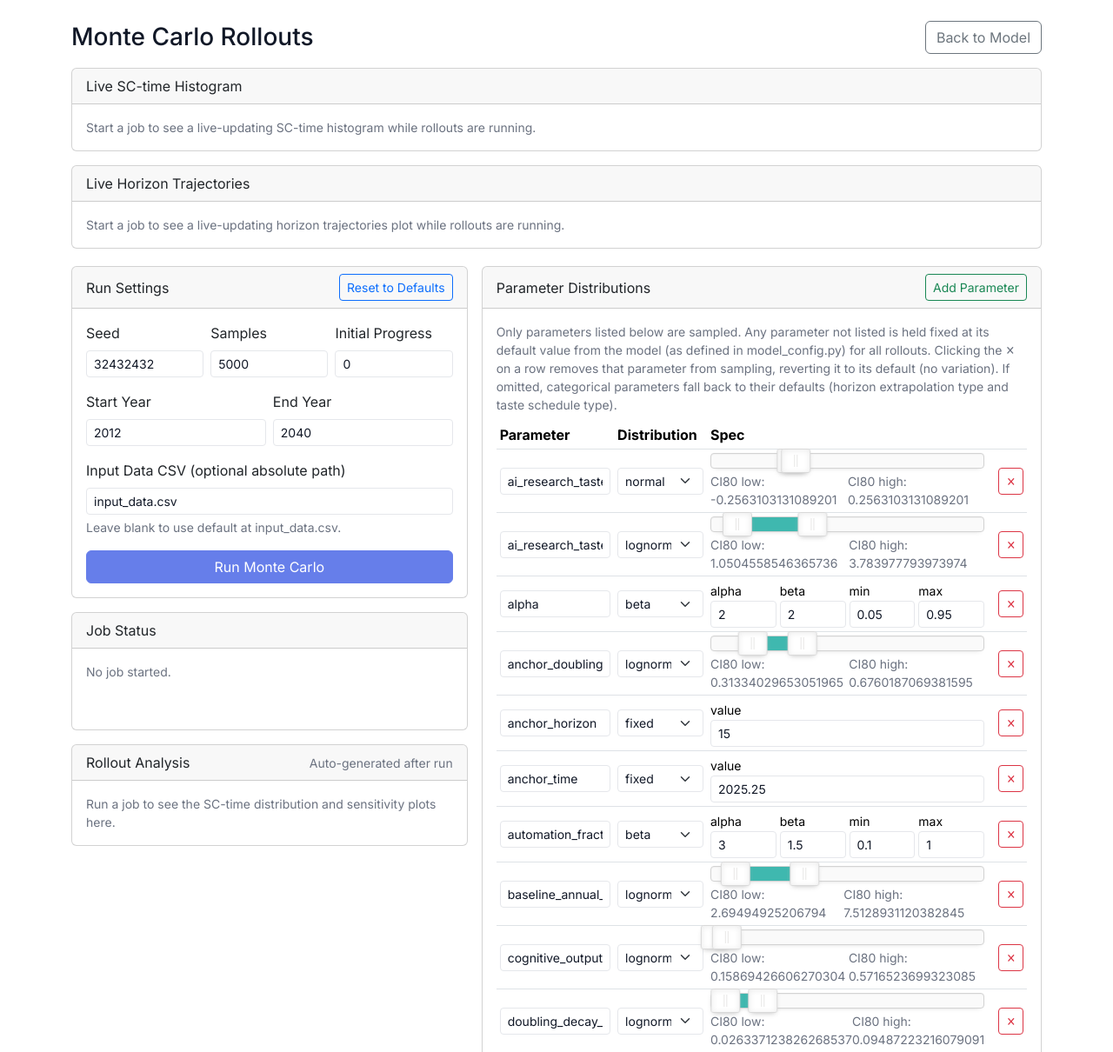
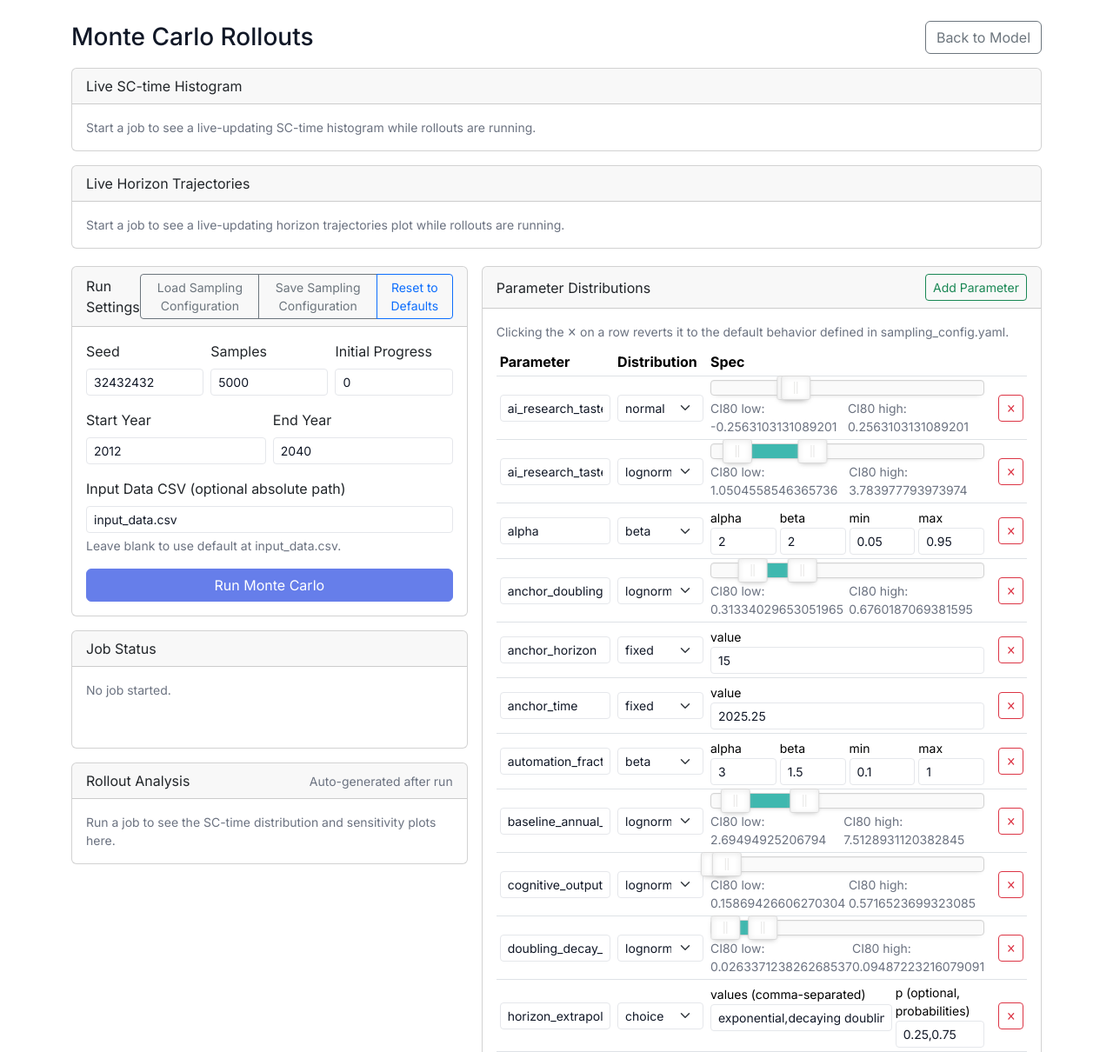
Before and after one commit to brendanhalstead/ai-progress-rates, a Flask app: page /monte-carlo in a window 1280 px wide. Shown: the top 1210 px of the page at 87% size. Run offline with Flask 2, Linux system fonts and the light colour scheme; some libraries are stand-ins or nearby versions.

Commit message:
added sketchy yaml update, removed misleading text

```diff
--- a/monte_carlo.py
+++ b/monte_carlo.py
@@ -17,7 +17,7 @@ from typing import Any, Dict, List, Optional, Tuple
 import shutil
 import signal
 
-from flask import Blueprint, jsonify, render_template, request, send_file, abort
+from flask import Blueprint, jsonify, render_template, request, send_file, abort, Response
 
 import yaml
 import io
@@ -462,6 +462,108 @@ def download_run_zip(job_id: str):
     return send_file(str(zip_path), as_attachment=True, download_name=zip_name)
 
 
+@mc_bp.route("/api/monte-carlo/export-config", methods=["POST"])
+def export_sampling_config():
+    """Convert current UI config JSON to a sampling_config.yaml text and return it.
+
+    Expects JSON body matching the UI's collectConfigFromUI() output.
+    Returns YAML text with keys: seed, initial_progress, time_range, num_rollouts, input_data, parameters.
+    """
+    try:
+        payload = request.json or {}
+
+        # Map UI fields to YAML schema
+        yaml_cfg: Dict[str, Any] = {
+            "seed": payload.get("seed", 42),
+            "initial_progress": payload.get("initial_progress", 0.0),
+            "time_range": payload.get("time_range"),
+            "num_rollouts": payload.get("num_samples", payload.get("num_rollouts", 1000)),
+            "input_data": payload.get("input_data") or None,
+            "parameters": payload.get("parameters", {}),
+        }
+
+        # Basic validation
+        if not isinstance(yaml_cfg["parameters"], dict) or not yaml_cfg["parameters"]:
+            return jsonify({"success": False, "error": "Missing or invalid 'parameters' distribution config"}), 400
+
+        # Normalize time_range
+        tr = yaml_cfg.get("time_range")
+        if not (isinstance(tr, (list, tuple)) and len(tr) == 2):
+            yaml_cfg.pop("time_range", None)
+        else:
+            try:
+                yaml_cfg["time_range"] = [float(tr[0]), float(tr[1])]
+            except Exception:
+                yaml_cfg.pop("time_range", None)
+
+        # Drop input_data if empty
+        if not yaml_cfg.get("input_data"):
+            yaml_cfg.pop("input_data", None)
+
+        # Dump to YAML (preserve key order, human-friendly)
+        yaml_text = yaml.safe_dump(yaml_cfg, sort_keys=False)
+        # Return as a file-like response so the client can download easily
+        headers = {
+            "Content-Disposition": "attachment; filename=\"sampling_config.yaml\""
+        }
+        return Response(yaml_text, mimetype="application/x-yaml", headers=headers)
+    except Exception as e:
+        return jsonify({"success": False, "error": str(e)}), 500
+
+
+@mc_bp.route("/api/monte-carlo/import-config", methods=["POST"])
+def import_sampling_config():
+    """Parse an uploaded sampling_config.yaml and return a UI-ready JSON config.
+
+    Accepts either:
+      - multipart/form-data with a file field named 'file'
+      - application/json with a 'yaml' string field
+    Returns: { success: True, config: {...} }
+    """
+    try:
+        yaml_text: Optional[str] = None
+
+        # Multipart file upload path
+        if "file" in request.files:
+            f = request.files["file"]
+            yaml_text = f.read().decode("utf-8", errors="ignore")
+        elif request.is_json:
+            body = request.get_json(silent=True) or {}
+            y = body.get("yaml")
+            if isinstance(y, str) and y.strip():
+                yaml_text = y
+
+        if not yaml_text:
+            return jsonify({"success": False, "error": "No YAML provided"}), 400
+
+        data = yaml.safe_load(yaml_text)
+        if not isinstance(data, dict):
+            return jsonify({"success": False, "error": "Invalid YAML: expected a mapping at top-level"}), 400
+
+        params = data.get("parameters", {})
+        if not isinstance(params, dict) or not params:
+            return jsonify({"success": False, "error": "YAML missing 'parameters' mapping"}), 400
+
+        # Build UI-ready config; UI supports either num_samples or num_rollouts
+        num_rollouts = data.get("num_rollouts")
+        if not isinstance(num_rollouts, (int, float)):
+            num_rollouts = data.get("num_samples")
+
+        ui_cfg: Dict[str, Any] = {
+            "seed": data.get("seed", 42),
+            "initial_progress": data.get("initial_progress", 0.0),
+            "time_range": data.get("time_range"),
+            "num_rollouts": num_rollouts,
+            "num_samples": num_rollouts,
+            "input_data": data.get("input_data"),
+            "parameters": params,
+        }
+
+        return jsonify({"success": True, "config": ui_cfg})
+    except Exception as e:
+        return jsonify({"success": False, "error": str(e)}), 500
+
+
 @mc_bp.route("/api/monte-carlo/cancel/<job_id>", methods=["POST"])
 def cancel_job(job_id: str):
     """Cancel a running job and delete its files (tmp and output dirs)."""
--- a/templates/monte_carlo.html
+++ b/templates/monte_carlo.html
@@ -58,6 +58,8 @@
                     <div class="card-header d-flex align-items-center justify-content-between">
                         <span>Run Settings</span>
                         <div class="btn-group btn-group-sm">
+                            <button id="loadCfgBtn" class="btn btn-outline-secondary">Load Sampling Configuration</button>
+                            <button id="saveCfgBtn" class="btn btn-outline-secondary">Save Sampling Configuration</button>
                             <button id="loadFromFileBtn" class="btn btn-outline-primary">Reset to Defaults</button>
                         </div>
                     </div>
@@ -94,6 +96,7 @@
                         <div class="d-grid">
                             <button id="runBtn" class="btn btn-primary">Run Monte Carlo</button>
                         </div>
+                        <input type="file" id="cfgFileInput" accept=".yaml,.yml,application/x-yaml,text/yaml" style="display:none;" />
                     </div>
                 </div>
 
@@ -155,7 +158,7 @@
                     </div>
                     <div class="card-body" style="max-height: 70vh; overflow: auto;">
                         <div class="text-muted small mb-2">
-                            Only parameters listed below are sampled. Any parameter not listed is held fixed at its default value from the model (as defined in model_config.py) for all rollouts. Clicking the ✕ on a row removes that parameter from sampling, reverting it to its default (no variation). If omitted, categorical parameters fall back to their defaults (horizon extrapolation type and taste schedule type).
+                            Clicking the ✕ on a row reverts it to the default behavior defined in sampling_config.yaml.
                         </div>
                         <div class="table-responsive">
                             <table class="table table-sm align-middle" id="distTable">
@@ -543,6 +546,50 @@
             }
         }
 
+        async function exportCurrentConfig() {
+            try {
+                const cfg = collectConfigFromUI();
+                const res = await fetch('/api/monte-carlo/export-config', {
+                    method: 'POST',
+                    headers: { 'Content-Type': 'application/json' },
+                    body: JSON.stringify(cfg)
+                });
+                if (!res.ok) {
+                    const err = await res.json().catch(() => ({}));
+                    throw new Error(err.error || `Export failed (${res.status})`);
+                }
+                const blob = await res.blob();
+                const url = URL.createObjectURL(blob);
+                const a = document.createElement('a');
+                a.href = url;
+                a.download = 'sampling_config.yaml';
+                document.body.appendChild(a);
+                a.click();
+                a.remove();
+                URL.revokeObjectURL(url);
+            } catch (e) {
+                alert(e.message || 'Failed to export sampling configuration');
+            }
+        }
+
+        async function importConfigFromYamlText(yamlText) {
+            try {
+                const form = new FormData();
+                // Prefer file upload endpoint path for robust parsing
+                const file = new Blob([yamlText], { type: 'application/x-yaml' });
+                form.append('file', file, 'sampling_config.yaml');
+                const res = await fetch('/api/monte-carlo/import-config', {
+                    method: 'POST',
+                    body: form
+                });
+                const data = await res.json();
+                if (!data.success) throw new Error(data.error || 'Import failed');
+                renderConfig(data.config);
+            } catch (e) {
+                alert(e.message || 'Failed to import sampling configuration');
+            }
+        }
+
         function collectConfigFromUI() {
             const cfg = {
                 seed: parseInt(document.getElementById('seed').value || '42'),
@@ -783,6 +830,22 @@
         document.getElementById('loadFromFileBtn').addEventListener('click', () => loadDefaultConfig('file'));
         document.getElementById('runBtn').addEventListener('click', startRun);
         document.getElementById('addParamBtn').addEventListener('click', () => addRow('', { dist: 'fixed', value: 0 }));
+        document.getElementById('saveCfgBtn').addEventListener('click', exportCurrentConfig);
+        document.getElementById('loadCfgBtn').addEventListener('click', () => {
+            const input = document.getElementById('cfgFileInput');
+            input.value = '';
+            input.click();
+        });
+        document.getElementById('cfgFileInput').addEventListener('change', async (e) => {
+            const file = e.target.files && e.target.files[0];
+            if (!file) return;
+            try {
+                const text = await file.text();
+                await importConfigFromYamlText(text);
+            } catch (err) {
+                alert('Failed to read selected file');
+            }
+        });
 
         // Initial load: always from sampling_config.yaml
         loadDefaultConfig('file');
```
